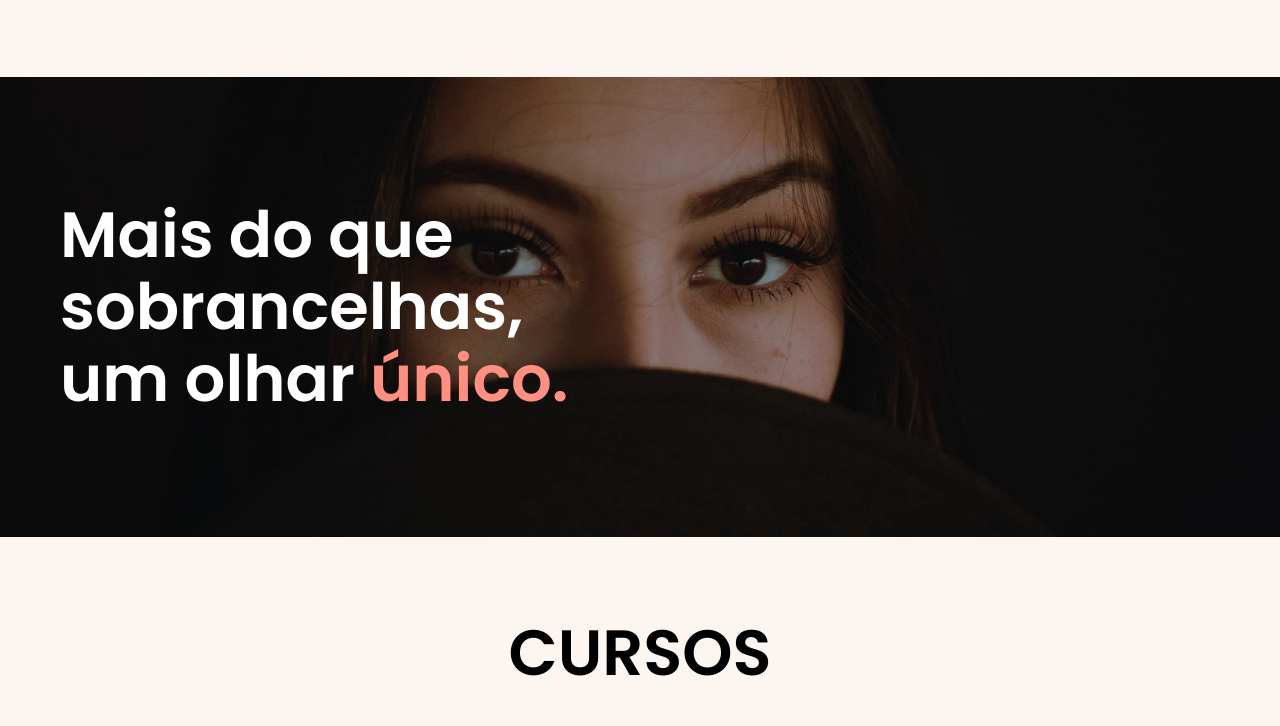
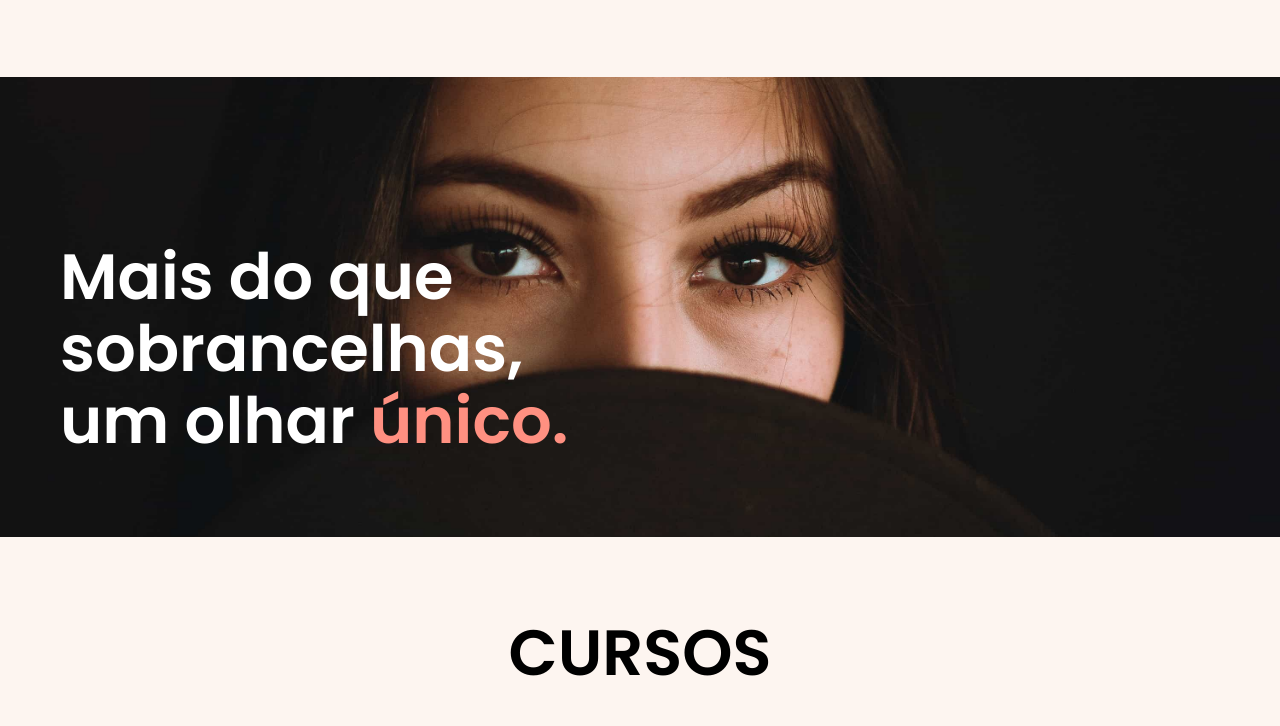
Before and after one commit to NicolasBuen0/microblading, a plain HTML site: page index.html in a window 1280 px wide. Shown: the part 3795-4521 px from the top of the page. Drawn offline with Linux system fonts and the light colour scheme.

Commit message:
att img scroll

```diff
--- a/css/home/conteudo-img.css
+++ b/css/home/conteudo-img.css
@@ -1,22 +1,13 @@
 .conteudo {
     background: var(--cor-13);
-    background-attachment: fixed;
     background-image: url("../../img/fundo-conteudo.jpg");
     background-position: center;
     background-size: cover;
     background-repeat: no-repeat;
     height: 300px;
     display: flex;
-    align-items: center;
+    align-items: flex-end;
     position: relative;
-}
-
-.conteudo::after {
-    content: "";
-    width: 100%;
-    height: 100%;
-    background-color: rgba(0, 0, 0, 0.404);
-    position: absolute;
 }
 
 .container-img {
--- a/index.html
+++ b/index.html
@@ -6,7 +6,7 @@
     <meta http-equiv="X-UA-Compatible" content="IE=edge">
     <meta name="viewport" content="width=device-width, initial-scale=1.0">
     <meta property="og:image" content="https://nicolasbuen0.github.io/microblading/img/2.png" />
-    <link rel="stylesheet" href="./css/style.min.css">
+    <link rel="stylesheet" href="./css/style.css">
     <link rel="preconnect" href="https://fonts.googleapis.com">
     <link rel="preconnect" href="https://fonts.gstatic.com" crossorigin>
     <link href="https://fonts.googleapis.com/css2?family=Merriweather:ital,wght@1,900&family=Poppins:wght@400;600&family=Roboto:wght@400;500&display=swap" rel="stylesheet">
```
